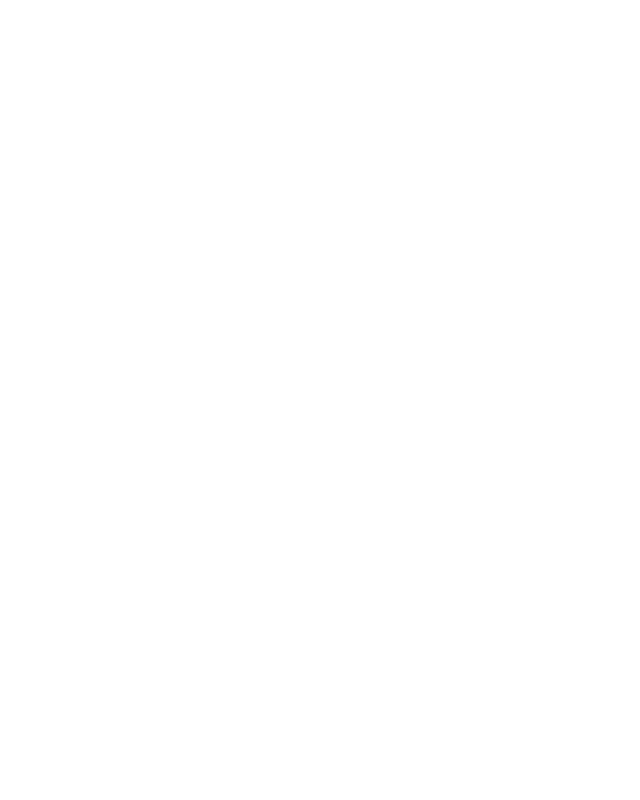
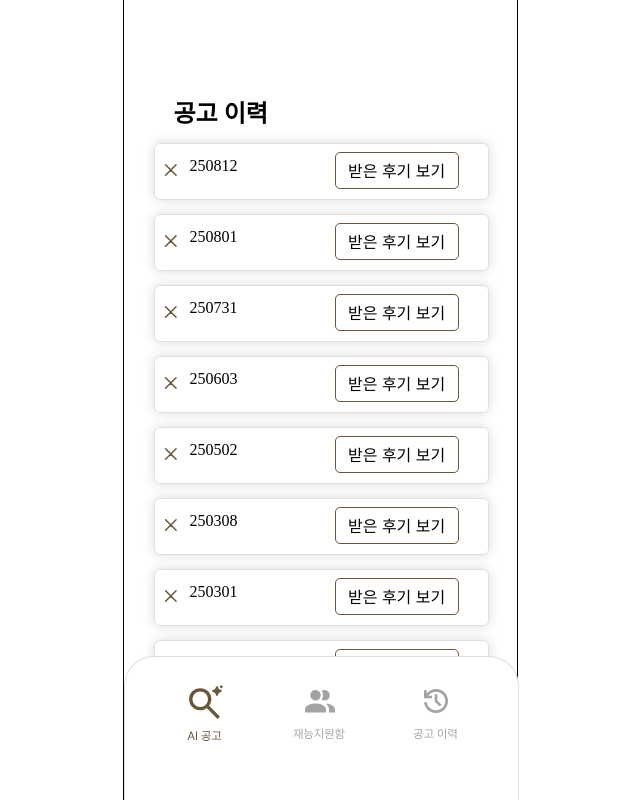
Before and after one commit to 2025-13thHackathon-TeamMinsik/Frontend, a React (Create React App) app: page /BusiTrashBtn in a window 1280 px wide. Before the commit this address had no page. Shown: the top 800 px of the page, without its empty margins (320-960 px from the left). Built offline with nearby package versions, Linux system fonts and the light colour scheme.

Commit message:
중간 수정본(거의 다함)

```diff
--- a/src/App.js
+++ b/src/App.js
@@ -39,6 +39,7 @@
 import NoticeUp from "./pages/NoticeUp";
 import { No } from "./styles/StyledTalCoin";
 import BusiHelperClick from "./pages/BusiHelperClick";
+import BusiTrashBtn from "./pages/BusiTrashBtn";
 
 function App() {
   const [formData, setFormData] = useState({
@@ -158,6 +159,7 @@
          <Route path="/BusiRecClick" element={<BusiRecClick />}/>
          <Route path="/NoticeUp" element={<NoticeUp />}/>
          <Route path="/BusiHelperClick" element={<BusiHelperClick />}/>
+         <Route path="/BusiTrashBtn" element={<BusiTrashBtn />}/>
       </Routes>
     </BrowserRouter>
   );
--- /dev/null
+++ b/src/pages/BusiTrashBtn.jsx
@@ -0,0 +1,120 @@
+import React from "react";
+import { useState } from "react";
+import axios from "axios";
+import * as S from "../styles/StyledBusiTrashBtn";
+
+const BusiTrashBtn= () => {
+  const [tabBar, setTabBar] = useState("tabBar1");
+  const [showRequestBox, setShowRequestBox] = useState(false); // 모달 상태
+  const [requestStatus, setRequestStatus] = useState("재능 요청하기"); // 버튼 상태
+
+
+  const [showModal, setShowModal] = useState(false); // 모달 상태
+  const [selectedDay, setSelectedDay] = useState(null); // 어떤 항목을 선택했는지
+  //탭 바
+  const handleTabBar = (menu) => {
+    setTabBar(menu);
+  };
+  const [days, setDays] = useState([
+    "250812",
+    "250801",
+    "250731",
+    "250603",
+    "250502",
+    "250308",
+    "250301",
+    "250301",
+    "250301",
+    "250301",
+    "250222",
+  ]);
+
+  // X 클릭 → 모달 열기
+  const handleDeleteClick = (day) => {
+    setSelectedDay(day);
+    setShowModal(true);
+  };
+
+  // 삭제 확인
+  const confirmDelete = () => {
+    setDays(days.filter((d) => d !== selectedDay));
+    setShowModal(false);
+    setSelectedDay(null);
+  };
+
+  // 취소
+  const cancelDelete = () => {
+    setShowModal(false);
+    setSelectedDay(null);
+  };
+
+  return (
+  <S.Container>
+      <S.Career>공고 이력</S.Career>
+
+      {days.map((day, idx) => (
+        <S.Box1 key={idx}>
+          <S.RowBox>
+            <S.X onClick={() => handleDeleteClick(day)}>
+              <img
+                src={`${process.env.PUBLIC_URL}/images/Xbrown.svg`}
+                alt="갈색 X"
+              />
+            </S.X>
+            <S.Day>{day}</S.Day>
+            <S.SeeBox>받은 후기 보기</S.SeeBox>
+          </S.RowBox>
+        </S.Box1>
+      ))}
+
+      {/* 모달 */}
+      {showModal && (
+        <S.ModalOverlay>
+          <S.ModalContent>
+              아이콘 - {selectedDay} - 해당 공고 이력을 삭제하시겠습니까?
+
+            <S.ModalButtons>
+              <button onClick={confirmDelete}>예</button>
+              <button onClick={cancelDelete}>아니오</button>
+            </S.ModalButtons>
+          </S.ModalContent>
+        </S.ModalOverlay>
+      )}
+
+
+      <S.TabBar>
+        <div id="tabBarIcon">
+          <img
+            src={`${process.env.PUBLIC_URL}/images/${
+              tabBar === "tabBar1" ? "tabBar1_on.svg" : "tabBar1_off.svg"
+            }`}
+            alt="tabBar1"
+            width="41px"
+            height="60px"
+            onClick={() => handleTabBar("tabBar1")}
+          />
+          <img
+            src={`${process.env.PUBLIC_URL}/images/${
+              tabBar === "tabBar4" ? "tabBar4_on.svg" : "tabBar4_off.svg"
+            }`}
+            alt="tabBar4"
+            width="52px"
+            height="57px"
+            onClick={() => handleTabBar("tabBar4")}
+          />
+          <img
+            src={`${process.env.PUBLIC_URL}/images/${
+              tabBar === "tabBar5" ? "tabBar5_on.svg" : "tabBar5_off.svg"
+            }`}
+            alt="tabBar5"
+            width="45px"
+            height="56px"
+            onClick={() => handleTabBar("tabBar5")}
+          />
+        </div>
+      </S.TabBar>
+    </S.Container>
+  );
+};
+
+export default BusiTrashBtn;
--- /dev/null
+++ b/src/styles/StyledBusiTrashBtn.jsx
@@ -0,0 +1,159 @@
+import { styled } from "styled-components";
+
+export const Container = styled.div`
+  display: flex;
+  flex-direction: column; /* 세로로 배치 */
+  margin: 0 auto;
+  width: 393px;
+ height: 300vh;
+  background: #fff;
+  outline: 1px solid black;
+
+  position: relative;
+`;
+
+
+export const TabBar = styled.div`
+  width: 393px;
+  height: 143px;
+  flex-shrink: 0;
+  border-radius: 30px 30px 0 0;
+  border-top: 1px solid var(--200, #dfdfdf);
+  border-right: 1px solid var(--200, #dfdfdf);
+  border-left: 1px solid var(--200, #dfdfdf);
+  background: #fff;
+  z-index: 100;
+  position: fixed;
+  bottom: 0;
+
+  #tabBarIcon {
+    display: flex;
+    gap: 68px;
+    justify-content: center;
+    align-items: center;
+    margin-top: 25.5px;
+  }
+`;
+
+export const Career = styled.div`
+    color: #000;
+
+    /* B24 */
+    font-family: Pretendard;
+    font-size: 24px;
+    font-style: normal;
+    font-weight: 700;
+    line-height: normal;
+
+    margin-left: 50px;
+    margin-top: 94px;
+
+`;
+
+export const Box1 = styled.div`
+width: 333px;
+height: 55px;
+flex-shrink: 0;
+border-radius: 5.887px;
+border: 1.177px solid #DFDFDF;
+background: var(--, #FFF);
+box-shadow: 0 0 11.773px 0 rgba(0, 0, 0, 0.15);
+
+margin-top: 14px;
+margin-left: 30px;
+`;
+
+export const X = styled.div`
+margin-top: 14px;
+margin-left: 3px;
+`;
+
+
+export const Day = styled.div`
+color: #000;
+
+/* R16 */
+font-family: Pretendard;
+font-size: 16px;
+font-style: normal;
+font-weight: 400;
+
+
+margin-top: 13px;
+margin-left: 7px;
+`;
+
+
+export const SeeBox = styled.div`
+border-radius: 5px;
+border: 0.664px solid #695739;
+background: #FFF;
+display: flex;
+width: 115px;
+height: 28px;
+padding: 3.64px;
+justify-content: center;
+align-items: center;
+gap: 6.64px;
+flex-shrink: 0;
+
+margin-top: 7.5px;
+margin-left: 97px;
+`;
+
+export const RowBox = styled.div`
+display: flex;
+flex-direction: row;
+`;
+
+/* 모달 오버레이 (뒷배경 흐리게) */
+export const ModalOverlay = styled.div`
+  position: fixed;
+  top: 0;
+  left: 0;
+  right: 0;
+  bottom: 0;
+  background: rgba(0, 0, 0, 0.4);
+  display: flex;
+  justify-content: center;
+  align-items: center;
+  z-index: 1000;
+`;
+
+/* 모달 내용 */
+export const ModalContent = styled.div`
+  background: #fff;
+  border-radius: 10px;
+  padding: 20px;
+  width: 300px;
+  text-align: center;
+  box-shadow: 0px 4px 15px rgba(0, 0, 0, 0.2);
+
+  p {
+    margin-bottom: 20px;
+    font-size: 14px;
+  }
+`;
+
+/* 모달 버튼 영역 */
+export const ModalButtons = styled.div`
+  display: flex;
+  justify-content: space-around;
+
+  button {
+    padding: 8px 16px;
+    border-radius: 6px;
+    border: none;
+    cursor: pointer;
+    font-size: 14px;
+  }
+
+  button:first-child {
+    background: #695739;
+    color: #fff;
+  }
+
+  button:last-child {
+    background: #e0e0e0;
+  }
+`;
```
Also changed, not shown: public/images/XBrown.svg (added), 1 other file (tests, documents, lock files or other folders).
